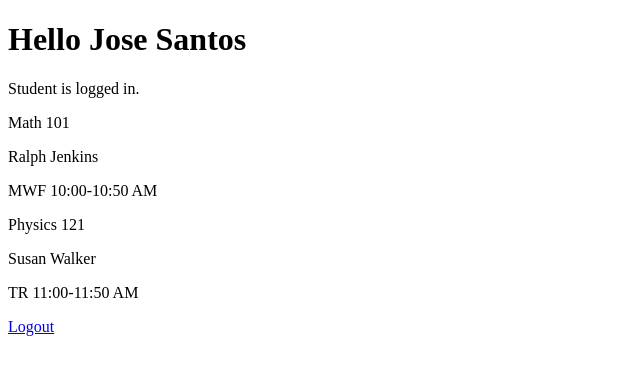
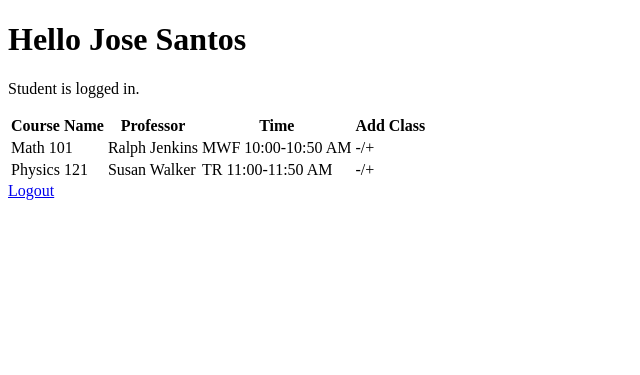
Before and after one commit to CSE106-Funsies/StudentEnrollmentApp, a Flask app: page /StudentDashboard in a window 1280 px wide. Shown: the top 375 px of the page, without its empty margins (0-640 px from the left). Run offline with Flask 3, Linux system fonts and the light colour scheme; a user stored in the database is signed in; data comes from the database, SQL or seed files in the repository.

Commit message:
Added Basic Table for All Classes for StudentDashboard

```diff
--- a/templates/StudentDashboard.html
+++ b/templates/StudentDashboard.html
@@ -9,13 +9,22 @@
 <body>
     <h1>Hello {{fullName}} </h1>
     <p>Student is logged in.</p>
-
-    {% for course in courses %}
-        <p>{{course.courseName}}</p>
-        <p>{{course.professor}}</p>
-        <p>{{course.time}}</p>
-        <!-- <p>{{course.name}}</p> -->
-    {% endfor %}
+    <table>
+        <tr>
+            <th>Course Name</th>
+            <th>Professor</th>
+            <th>Time</th>
+            <th>Add Class</th>
+        </tr>
+        {% for course in courses %}
+            <tr>
+                <td>{{course.courseName}}</td>
+                <td>{{course.professor}}</td>
+                <td>{{course.time}}</td>
+                <td> -/+</td>
+            </tr>
+        {% endfor %}
+    </table>
 
     <a href="{{url_for('logout')}}">Logout</a>
 </body>
```
